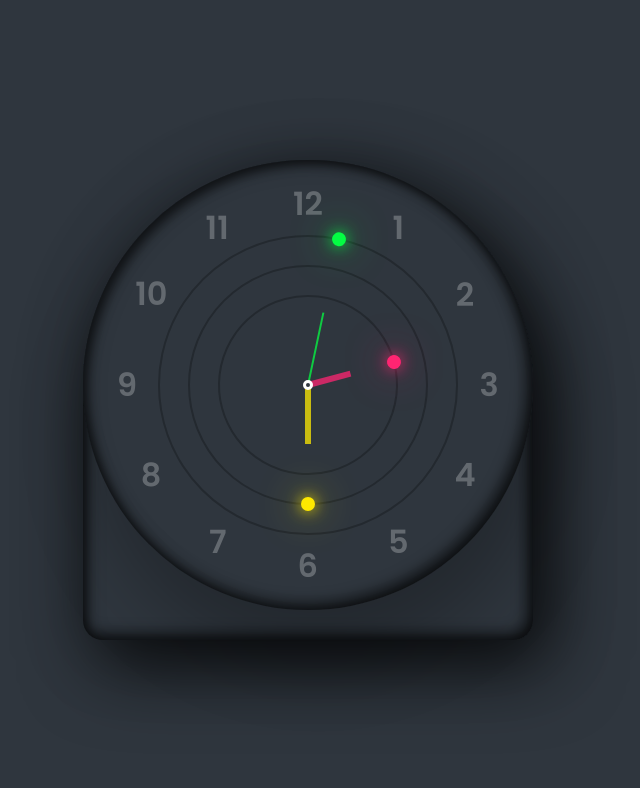
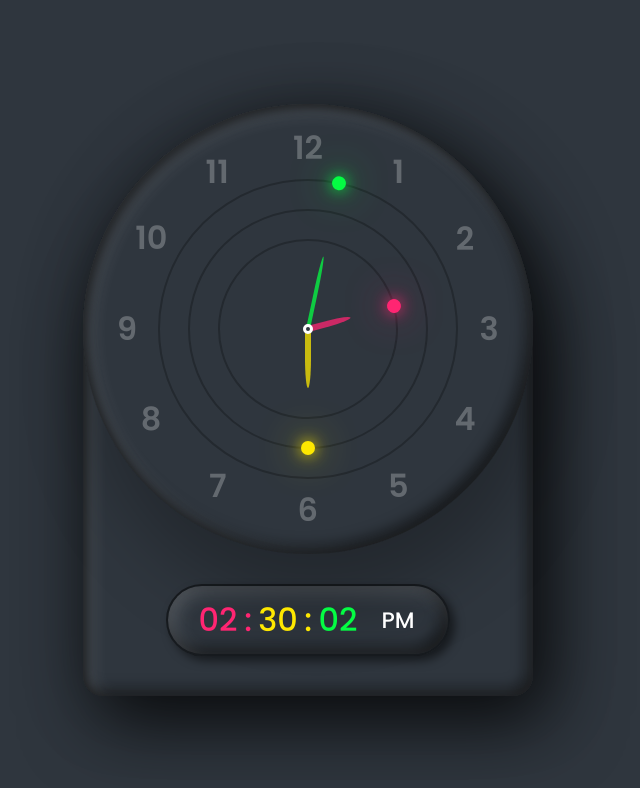
Before and after one commit to NathanBailie/analog-and-digital-clock, a plain HTML site: page index.html in a window 1280 px wide. Shown: the whole page, without its empty margins (332-972 px from the left). Drawn offline with Linux system fonts and the light colour scheme.

Commit message:
wrote the script for the digital clock

```diff
--- a/css/main.css
+++ b/css/main.css
@@ -22,12 +22,13 @@ body {
     box-shadow: 15px 25px 75px rgba(0, 0, 0, 0.75),
     10px 10px 70px rgba(0, 0, 0, 0.25),
     inset 5px 5px 10px rgba(0, 0, 0, 0.5),
-    inset 5px 5px 20px rgba(0, 0, 0, 0.2),
+    inset 5px 5px 20px rgba(255, 255, 255, 0.2),
     inset -5px -5px 15px rgba(0, 0, 0, 0.75);
     border-radius: 20px;
     border-top-left-radius: 225px;
     border-top-right-radius: 225px;
     display: flex;
+    flex-direction: column;
     justify-content: center;
     align-items: center;
 }
@@ -39,7 +40,7 @@ body {
     background: #2f363e;
     box-shadow: 10px 50px 70px rgba(0, 0, 0, 0.25),
     inset 5px 5px 10px rgba(0, 0, 0, 0.5),
-    inset 5px 5px 20px rgba(0, 0, 0, 0.2),
+    inset 5px 5px 20px rgba(255, 255, 255, 0.2),
     inset -5px -5px 15px rgba(0, 0, 0, 0.75);
     border-radius: 50%;
     display: flex;
@@ -125,6 +126,62 @@ body {
     transform: scaleY(0.5);
 }
 
+.sec i, .min i, .hour i {
+    border-radius: 50% 50% 0 0;
+}
+
 .sec i {
-    width: 2px;
+    width: 4px;
 }
+
+/* digital clock */
+.time {
+    margin-bottom: 40px;
+    display: flex;
+    padding: 10px 20px;
+    font-size: 2em;
+    font-weight: 600;
+    border: 2px solid rgba(0,0,0,0.5);
+    border-radius: 40px;
+    box-shadow: 5px 5px 10px rgba(0,0,0,0.5),
+                inset 5px 5px 20px rgba(255,255,255,0.2),
+                inset -5px -5px 15px rgba(0,0,0,0.75);
+}
+
+.time div {
+    position: relative;
+    width: 60px;
+    text-align: center;
+    font-weight: 500;
+    color: var(--clr);
+}
+
+.hours::after, .minutes::after {
+    content: ':';
+    position: absolute;
+    right: -4px;
+}
+
+.time .ampm {
+    font-size: 0.7em;
+    display: flex;
+    justify-content: center;
+    align-items: center;
+    color: #fff;
+}
+
+.minutes::after {
+    animation: seconds 1s steps(1) infinite;
+}
+
+@keyframes seconds {
+    0% {
+        opacity: 1;
+    }
+    50% {
+        opacity: 0;
+    }
+    100% {
+        opacity: 1;
+    }
+}
--- a/index.html
+++ b/index.html
@@ -13,6 +13,8 @@
 <body>
 
     <div class="container">
+
+        <!-- analog clock -->
         <div class="clock">
             <div class="dot"></div>
 
@@ -33,6 +35,15 @@
             <span style="--i:11"><b>11</b></span>
             <span style="--i:12"><b>12</b></span>
         </div>
+
+        <!-- digital clock -->
+        <div class="time">
+            <div class="hours" style="--clr:#ff2572;">00</div>
+            <div class="minutes" style="--clr:#fee800;">00</div>
+            <div class="seconds" style="--clr:#04fc43;">00</div>
+            <div class="ampm">AM</div>
+        </div>
+
     </div>
 
 </body>
--- a/scripts/app.js
+++ b/scripts/app.js
@@ -1,6 +1,6 @@
 "use strict"
 
-//clock hands moving
+// analog clock
 const hr = document.querySelector('.hour');
 const mn = document.querySelector('.min');
 const sc = document.querySelector('.sec');
@@ -11,18 +11,30 @@ const secDeg = 360 / 60;
 
 setInterval(() => {
     let day = new Date();
-    let hours = day.getHours();
-    let minutes = day.getMinutes();
-    let seconds = day.getSeconds();
+    let h = day.getHours();
+    let m = day.getMinutes();
+    let s = day.getSeconds();
 
-    hours = hours % 12;
-    hours = hours ? hours : 12;
+    h = h % 12 || 12;
 
-    let hh = hours * hourDeg;
-    let mm = minutes * minDeg;
-    let ss = seconds * secDeg;
+    let hh = h * hourDeg;
+    let mm = m * minDeg;
+    let ss = s * secDeg;
 
     hr.style.transform = `rotateZ(${hh + (mm / 12)}deg)`;
     mn.style.transform = `rotateZ(${mm}deg)`;
     sc.style.transform = `rotateZ(${ss}deg)`;
+
+    // digital clock
+    let hours = document.querySelector('.hours');
+    let minutes = document.querySelector('.minutes');
+    let seconds = document.querySelector('.seconds');
+    let ampm = document.querySelector('.ampm');
+
+    const normalize = (num) => { return num < 10 ? `0${num}` : num };
+
+    hours.innerHTML = normalize(h);
+    minutes.innerHTML = normalize(m);
+    seconds.innerHTML = normalize(s);
+    ampm.innerHTML = day.getHours() > 12 ? 'PM' : 'AM';
 });
```
